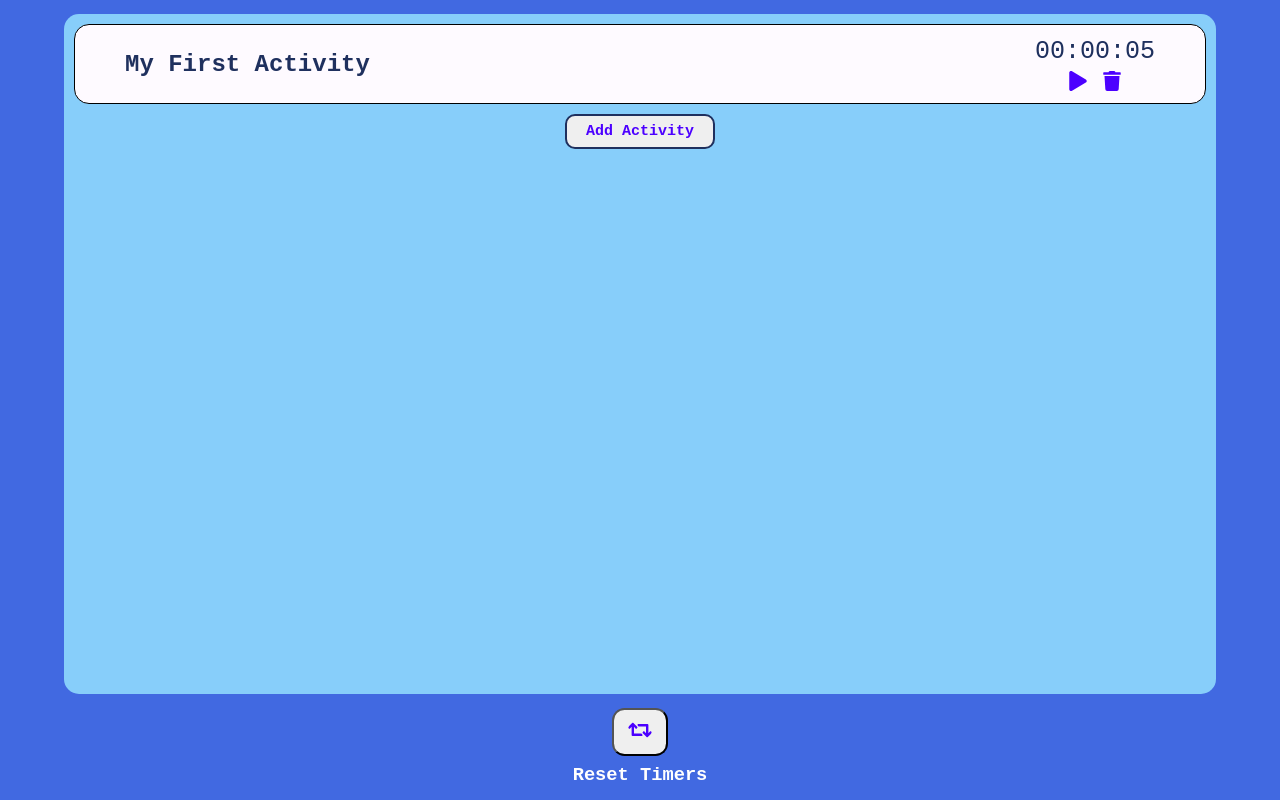
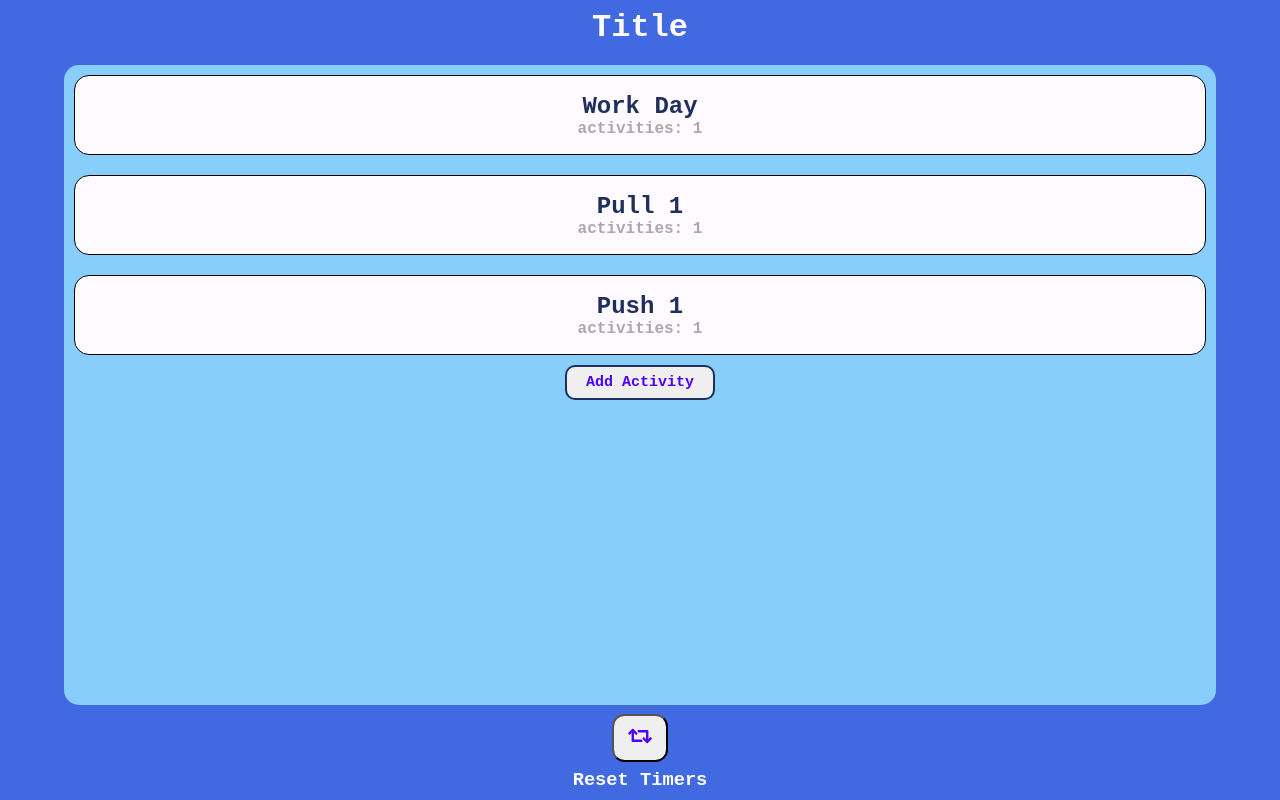
Before and after one commit to MichaelWearing/daily-task-planner, a React (Create React App) app: page / in a window 1280 px wide. Built offline with nearby package versions, Linux system fonts and the light colour scheme.

Commit message:
Added a new layer to the app, now activies have sub activities

```diff
--- a/src/App.js
+++ b/src/App.js
@@ -2,35 +2,6 @@ import React, { useState, useId, useEffect } from "react";
 
 import Board from "./components/Board/Board";
 import ActivityCreation from "./components/ActivityCreation/ActivityCreation";
-
-//
-// Reset button for each activity ??
-//
-// Edit Button
-//
-// Add Mobile media queries
-//
-// Add out level sections
-//  What I have now could be a sub section
-//  Use for Gym splits etc
-//
-// ----- Maybe -----
-//
-// Have a congratz screen for completeing a day
-//
-// Make activities dragable to re-order
-//
-// Add ability to toggle timers on/ off
-//
-// ----- Bugs -----
-//
-// Id's are not unquie enough. Every refresh causes the id to go back to the same first ID
-//
-// When you refresh, the timers go back to full duration
-//
-// If a user inputs 00 into one of the time slots, it will display triple 0's
-//  uuid maybe
-//
 
 const App = () => {
   const id = useId();
@@ -62,6 +33,76 @@ const App = () => {
 
   const [dailyActivities, setDailyActivities] = useState(initialData);
 
+  const [currentActivity, setCurrentActivity] = useState(null);
+
+  const [mikeyArray, setMikeyArray] = useState([
+    {
+      ActivityTitle: "Work Day",
+      subActivities: [
+        {
+          title: "Program",
+          amount: 0,
+          description: "",
+          hasDuration: true,
+          duration: {
+            hours: 2,
+            minutes: 0,
+            seconds: 0,
+          },
+          remainingTime: {
+            hours: 2,
+            minutes: 0,
+            seconds: 0,
+          },
+        },
+      ],
+    },
+    {
+      ActivityTitle: "Pull 1",
+      subActivities: [
+        {
+          title: "Lat Pull Down 10x3",
+          amount: 8,
+          description: "Was able to do 5 reps at 9",
+          hasDuration: true,
+          duration: {
+            hours: 0,
+            minutes: 0,
+            seconds: 5,
+          },
+          remainingTime: {
+            hours: 0,
+            minutes: 0,
+            seconds: 5,
+          },
+        },
+      ],
+    },
+    {
+      ActivityTitle: "Push 1",
+      subActivities: [
+        {
+          title: "Bench Press",
+          amount: 20,
+          description: "3 reps 22.5",
+          hasDuration: true,
+          duration: {
+            hours: 0,
+            minutes: 0,
+            seconds: 5,
+          },
+          remainingTime: {
+            hours: 0,
+            minutes: 0,
+            seconds: 5,
+          },
+        },
+      ],
+    },
+  ]);
+
+  console.log(mikeyArray, "mikey array");
+
   useEffect(() => {
     localStorage.setItem(
       "dailyActivitiesLocalStorage",
@@ -79,6 +120,10 @@ const App = () => {
         />
       )}
       <Board
+        currentActivity={currentActivity}
+        setCurrentActivity={setCurrentActivity}
+        mikeyArray={mikeyArray}
+        setMikeyArray={setMikeyArray}
         dailyActivities={dailyActivities}
         setDailyActivities={setDailyActivities}
         showModal={showModal}
--- a/src/components/Activity/Activity.js
+++ b/src/components/Activity/Activity.js
@@ -1,42 +1,19 @@
-import React, { useState } from "react";
+import React from "react";
 
-import Timer from "../Timer/Timer";
-
-import {
-  Wrapper,
-  ActivityWrapper,
-  Title,
-  TimerWrapper,
-} from "./Activity.styles";
+import { Wrapper, Title, NumberOfActivitiesText } from "./Activity.styles";
 
 const Activity = ({
-  id,
+  title,
+  numberOfActivities,
+  setCurrentActivity,
   activity,
-  dailyActivities,
-  setDailyActivities,
-  refresh,
 }) => {
-  const { title, duration, remainingTime } = activity;
-  const [timerComplete, setTimerComplete] = useState(false);
-
   return (
-    <Wrapper timerComplete={timerComplete}>
-      <ActivityWrapper>
-        <Title>{title}</Title>
-      </ActivityWrapper>
-      <TimerWrapper>
-        <Timer
-          id={id}
-          title={title}
-          duration={duration}
-          remainingTime={remainingTime}
-          dailyActivities={dailyActivities}
-          setDailyActivities={setDailyActivities}
-          timerComplete={timerComplete}
-          setTimerComplete={setTimerComplete}
-          refresh={refresh}
-        />
-      </TimerWrapper>
+    <Wrapper onClick={() => setCurrentActivity(activity.subActivities)}>
+      <Title>{title}</Title>
+      <NumberOfActivitiesText>
+        activities: {numberOfActivities}
+      </NumberOfActivitiesText>
     </Wrapper>
   );
 };
--- a/src/components/Activity/Activity.styles.js
+++ b/src/components/Activity/Activity.styles.js
@@ -4,11 +4,9 @@ export const Wrapper = styled.div`
   background: #fefaff;
   height: 10vh;
 
-  opacity: ${(props) => (props.timerComplete ? 0.5 : 1)};
-
   display: flex;
-  flex-direction: row;
-  justify-content: space-between;
+  flex-direction: column;
+  justify-content: center;
   align-items: center;
 
   margin: 10px;
@@ -17,14 +15,11 @@ export const Wrapper = styled.div`
   border-radius: 15px;
   border: solid 1px black;
 
+  cursor: pointer;
+
   @media screen and (max-width: 768px) {
     padding: 10px 20px;
   }
-`;
-
-export const ActivityWrapper = styled.div`
-  display: flex;
-  flex-direction: column;
 `;
 
 export const Title = styled.h2`
@@ -33,17 +28,10 @@ export const Title = styled.h2`
   }
 `;
 
-export const Description = styled.p``;
+export const NumberOfActivitiesText = styled.h4`
+  color: darkgray;
 
-export const TimerWrapper = styled.div`
-  display: flex;
-  flex-direction: column;
-  align-items: center;
+  @media screen and (max-width: 768px) {
+    font-size: 14px;
+  }
 `;
-
-export const StartTimer = styled.button`
-  height: 5vh;
-  width: 5vh;
-
-  cursor: pointer;
-`;
--- a/src/components/Board/Board.js
+++ b/src/components/Board/Board.js
@@ -1,9 +1,16 @@
 import React, { useRef } from "react";
 
+import SubActivity from "../SubActivity/SubActivity";
 import Activity from "../Activity/Activity";
 
 import {
   Wrapper,
+  HeaderWrapper,
+  BackButtonWrapper,
+  BackButton,
+  BackIcon,
+  HeaderText,
+  HeaderFiller,
   InnerWrapper,
   AddActivityButton,
   ResetWrapper,
@@ -14,6 +21,10 @@ import {
 import { useState } from "react";
 
 const Board = ({
+  currentActivity,
+  setCurrentActivity,
+  mikeyArray,
+  setMikeyArray,
   dailyActivities,
   setDailyActivities,
   showModal,
@@ -38,9 +49,21 @@ const Board = ({
 
   return (
     <Wrapper>
+      <HeaderWrapper>
+        <BackButtonWrapper>
+          {currentActivity !== null && (
+            <BackButton onClick={() => setCurrentActivity(null)}>
+              <BackIcon />
+            </BackButton>
+          )}
+        </BackButtonWrapper>
+        <HeaderText>Title</HeaderText>
+        <HeaderFiller />
+      </HeaderWrapper>
       <InnerWrapper>
-        {dailyActivities.map((activity, index) => (
-          <Activity
+        {currentActivity !== null
+          ? currentActivity.map((activity, index) => (
+              <SubActivity
                 id={activity.id}
                 key={`${activity.title}${index}`}
                 activity={activity}
@@ -48,8 +71,17 @@ const Board = ({
                 setDailyActivities={setDailyActivities}
                 refresh={refresh}
               />
+            ))
+          : mikeyArray.map((activity, index) => (
+              <Activity
+                key={`${activity.ActivityTitle}${index}`}
+                title={activity.ActivityTitle}
+                numberOfActivities={activity.subActivities.length}
+                setCurrentActivity={setCurrentActivity}
+                activity={activity}
+              />
             ))}
-        <AddActivityButton // Shows in the modal until mouse is moved
+        <AddActivityButton
           ref={addActivityRef}
           onClick={() => {
             addActivityRef.current.blur();
--- a/src/components/Board/Board.styles.js
+++ b/src/components/Board/Board.styles.js
@@ -1,5 +1,5 @@
 import styled from "styled-components";
-import { FaRetweet } from "react-icons/fa";
+import { FaRetweet, FaBackward } from "react-icons/fa";
 
 export const Wrapper = styled.div`
   background: royalblue;
@@ -12,11 +12,62 @@ export const Wrapper = styled.div`
   align-items: center;
 `;
 
+export const HeaderWrapper = styled.div`
+  height: 6vh;
+  width: 90vw;
+
+  display: flex;
+  justify-content: space-evenly;
+`;
+
+export const BackButtonWrapper = styled.div`
+  flex: 1;
+`;
+
+export const BackButton = styled.button`
+  height: 6vh;
+  width: 7vh;
+
+  border-radius: 12.5px;
+
+  cursor: pointer;
+  transition: "transform 0.15s ease-in-out";
+
+  :hover {
+    transform: translateY(-3px);
+  }
+`;
+
+export const BackIcon = styled(FaBackward)`
+  & path {
+    color: #4c00ff;
+  }
+
+  height: 3vh;
+  width: 3vh;
+
+  cursor: pointer;
+`;
+
+export const HeaderText = styled.h1`
+  flex: 3;
+
+  color: rgb(254, 250, 255);
+
+  text-align: center;
+`;
+
+export const HeaderFiller = styled.div`
+  flex: 1;
+`;
+
 export const InnerWrapper = styled.div`
   background: lightskyblue;
-  height: 85vh;
+  height: 80vh;
   width: 90vw;
   max-width: 1200px;
+
+  overflow: overlay;
 
   display: flex;
   flex-direction: column;
@@ -78,8 +129,6 @@ export const ResetIcon = styled(FaRetweet)`
   height: 3vh;
   width: 3svh;
 
-  border-radius: 12.5px;
-
   cursor: pointer;
 `;
 
--- /dev/null
+++ b/src/components/SubActivity/SubActivity.js
@@ -0,0 +1,44 @@
+import React, { useState } from "react";
+
+import Timer from "../Timer/Timer";
+
+import {
+  Wrapper,
+  ActivityWrapper,
+  Title,
+  TimerWrapper,
+} from "./SubActivity.styles";
+
+const SubActivity = ({
+  id,
+  activity,
+  dailyActivities,
+  setDailyActivities,
+  refresh,
+}) => {
+  const { title, duration, remainingTime } = activity;
+  const [timerComplete, setTimerComplete] = useState(false);
+
+  return (
+    <Wrapper timerComplete={timerComplete}>
+      <ActivityWrapper>
+        <Title>{title}</Title>
+      </ActivityWrapper>
+      <TimerWrapper>
+        <Timer
+          id={id}
+          title={title}
+          duration={duration}
+          remainingTime={remainingTime}
+          dailyActivities={dailyActivities}
+          setDailyActivities={setDailyActivities}
+          timerComplete={timerComplete}
+          setTimerComplete={setTimerComplete}
+          refresh={refresh}
+        />
+      </TimerWrapper>
+    </Wrapper>
+  );
+};
+
+export default SubActivity;
--- /dev/null
+++ b/src/components/SubActivity/SubActivity.styles.js
@@ -0,0 +1,49 @@
+import styled from "styled-components";
+
+export const Wrapper = styled.div`
+  background: #fefaff;
+  height: 10vh;
+
+  opacity: ${(props) => (props.timerComplete ? 0.5 : 1)};
+
+  display: flex;
+  flex-direction: row;
+  justify-content: space-between;
+  align-items: center;
+
+  margin: 10px;
+  padding: 10px 50px;
+
+  border-radius: 15px;
+  border: solid 1px black;
+
+  @media screen and (max-width: 768px) {
+    padding: 10px 20px;
+  }
+`;
+
+export const ActivityWrapper = styled.div`
+  display: flex;
+  flex-direction: column;
+`;
+
+export const Title = styled.h2`
+  @media screen and (max-width: 768px) {
+    font-size: 18px;
+  }
+`;
+
+export const Description = styled.p``;
+
+export const TimerWrapper = styled.div`
+  display: flex;
+  flex-direction: column;
+  align-items: center;
+`;
+
+export const StartTimer = styled.button`
+  height: 5vh;
+  width: 5vh;
+
+  cursor: pointer;
+`;
```
Also changed, not shown: 1 other file (tests, documents, lock files or other folders). Lines whose indentation alone changed are shown as unchanged.
